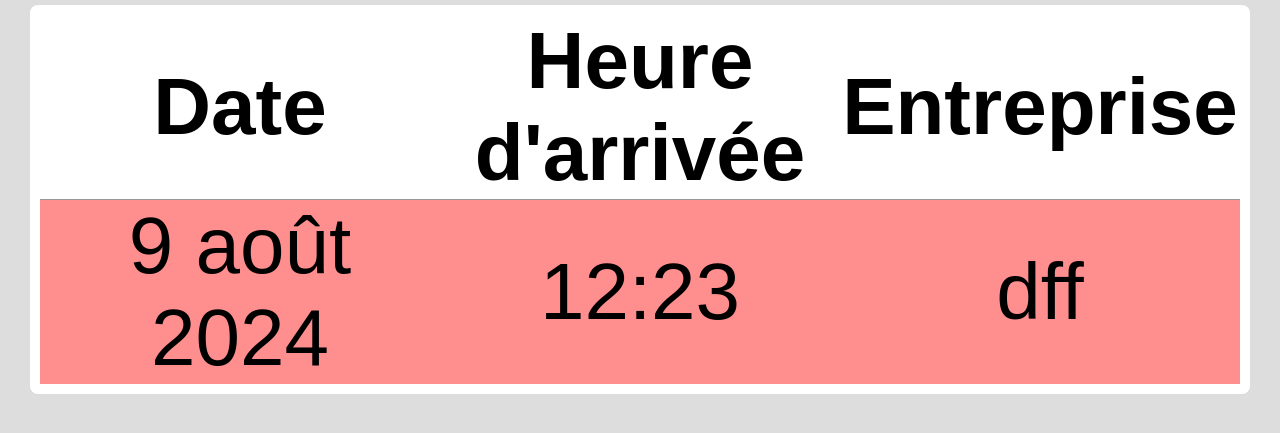
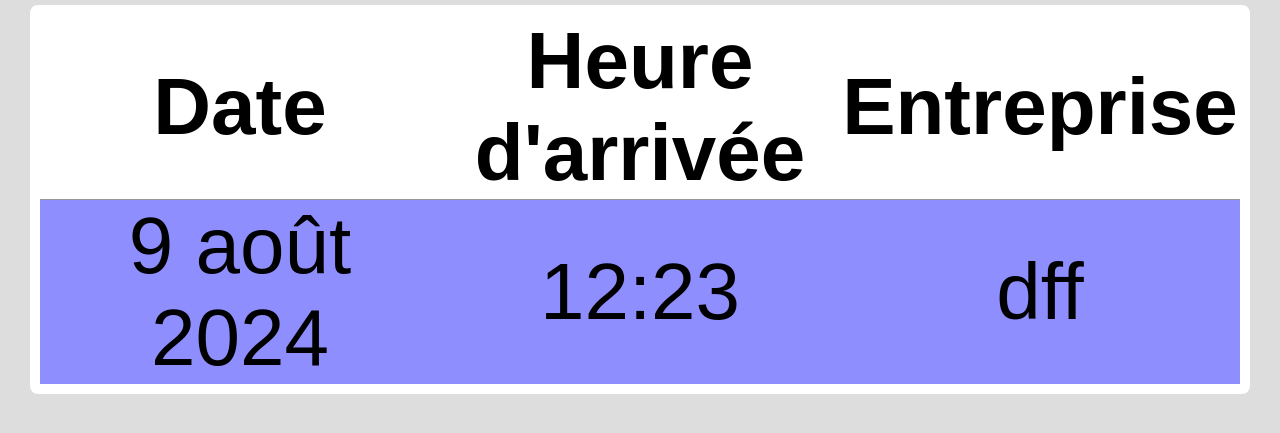
Before and after one commit to ITM-AP/Gestion_Visiteur, a Django app: page / in a window 1280 px wide, with the pointer over the restyled element. Shown: the part 147-580 px from the top of the page. Run offline with Django 5.2, Linux system fonts and the light colour scheme; data comes from the database, SQL or seed files in the repository.

Commit message:
MAJ RDV:Hover color (blue)

```diff
--- a/Gestion_File_Attente/app/static/css/styles.css
+++ b/Gestion_File_Attente/app/static/css/styles.css
@@ -86,5 +86,5 @@ td{
 
 .rdv:hover{
     cursor: pointer;
-    background-color: rgba(255, 0, 0, 0.445);
+    background-color: rgba(0, 0, 255, 0.445);
 }
```
